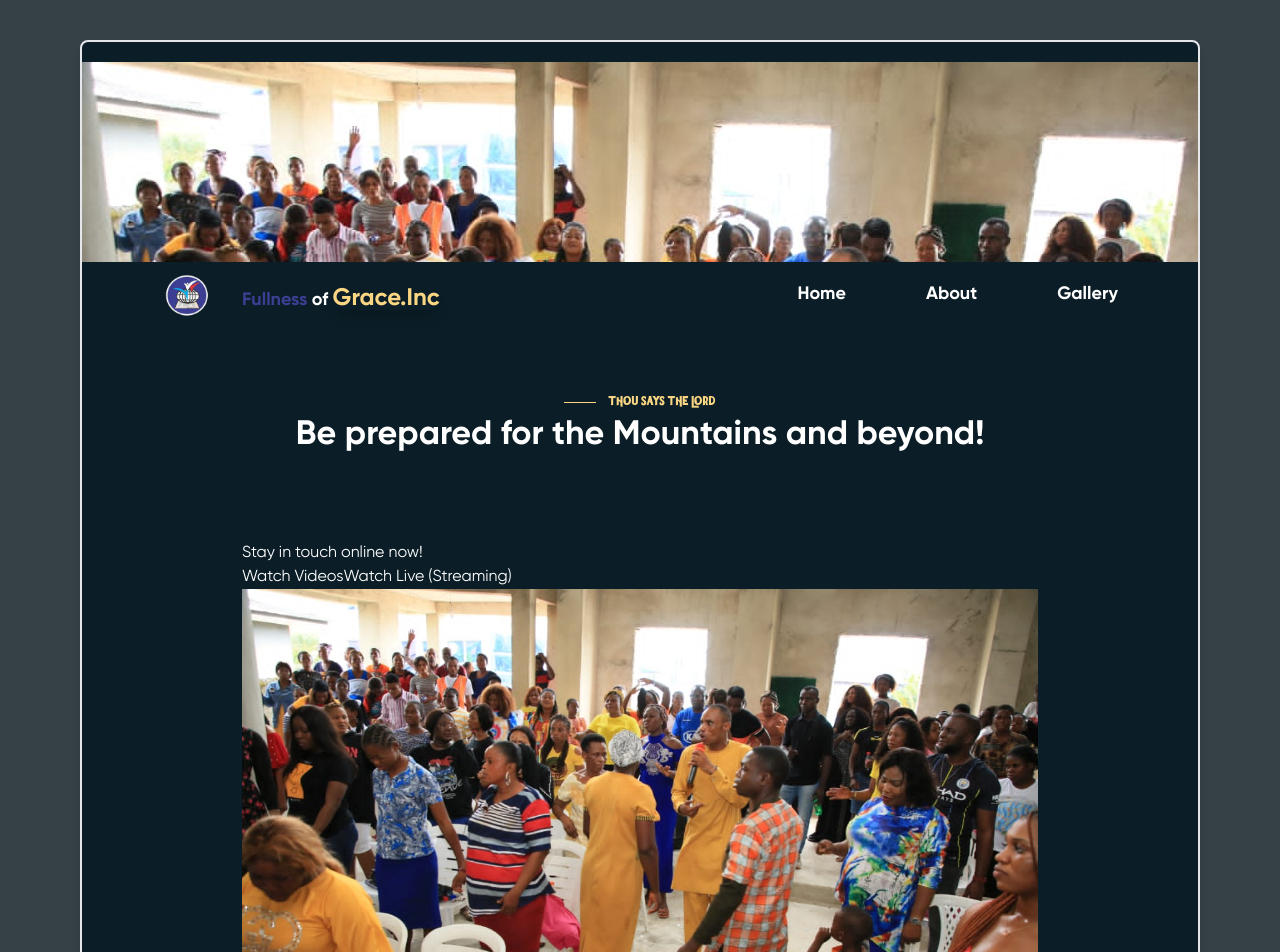
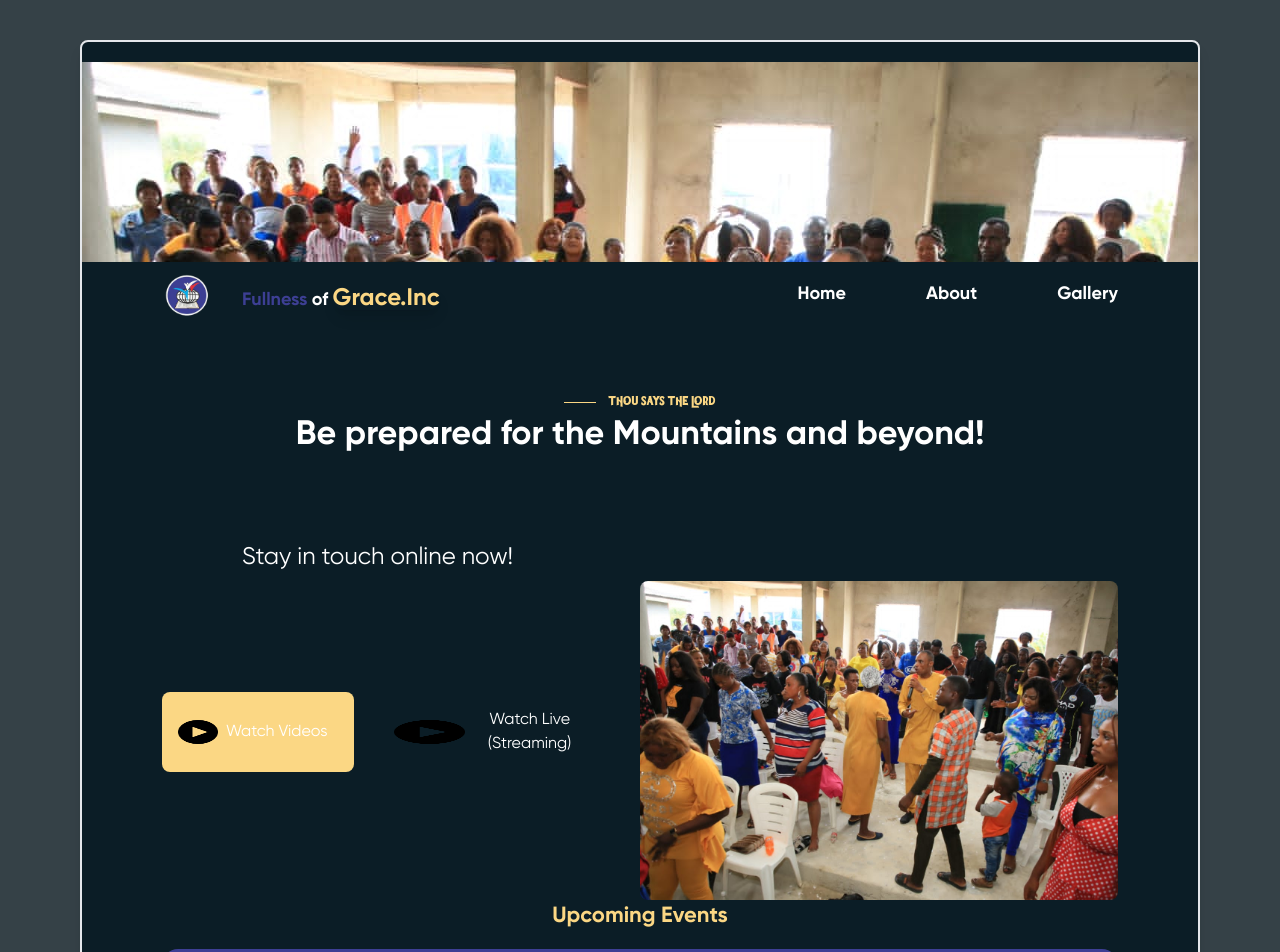
Before and after one commit to phoenix-da-phenom/church-app, a React (Create React App) app: page / in a window 1280 px wide. Shown: the top 952 px of the page. Built offline with nearby package versions, Linux system fonts and the light colour scheme.

Commit message:
Watclive creation

```diff
--- a/src/Components/WatchLive.jsx
+++ b/src/Components/WatchLive.jsx
@@ -3,15 +3,21 @@ import React from "react";
 export default function WatchLive() {
   return (
     <div className="container">
-      <h2 className="container">Stay in touch online now!</h2>
-      <div className="container">
-        <div id="buttons">
-           <button>Watch Videos</button>
-          <button>Watch Live {"(Streaming)"}</button>
+      <h2 className="container text-2xl mb-2">Stay in touch online now!</h2>
+      <div className=" flex  items-center justify-between "  >
+        <div id="buttons" className=" flex mb-4 space-x-1 md:space-x-4 ">
+           <button className="hover:bg-primary-main p-4  bg-accent-main rounded-lg flex items-center gap-2 w-48">
+            <img src='./Image/play-button.png' alt='image' className="w-1/2 h-6 md:w-10" />
+            Watch Videos
+            </button>
+          <button className="p-4 pl-6 bg-transparent hover:bg-accent-main rounded-lg flex items-center gap-1">
+          <img src='./Image/play-button.png' alt='image' className="w-1/2 h-6" />
+            Watch Live {"(Streaming)"}
+            </button>
         </div>
-        <div id="image">
+        <div id="image"className="w-1/2 ">
 
-          <img src='./Image/archive/PHOTO-2022-11-20-12-38-28.jpg' alt='image' />
+          <img src='./Image/archive/PHOTO-2022-11-20-12-38-28.jpg' alt='image' className="rounded-lg hidden md:block" />
         </div>
       </div>
     </div>
```
Also changed, not shown: public/Image/play-button.png (added).
